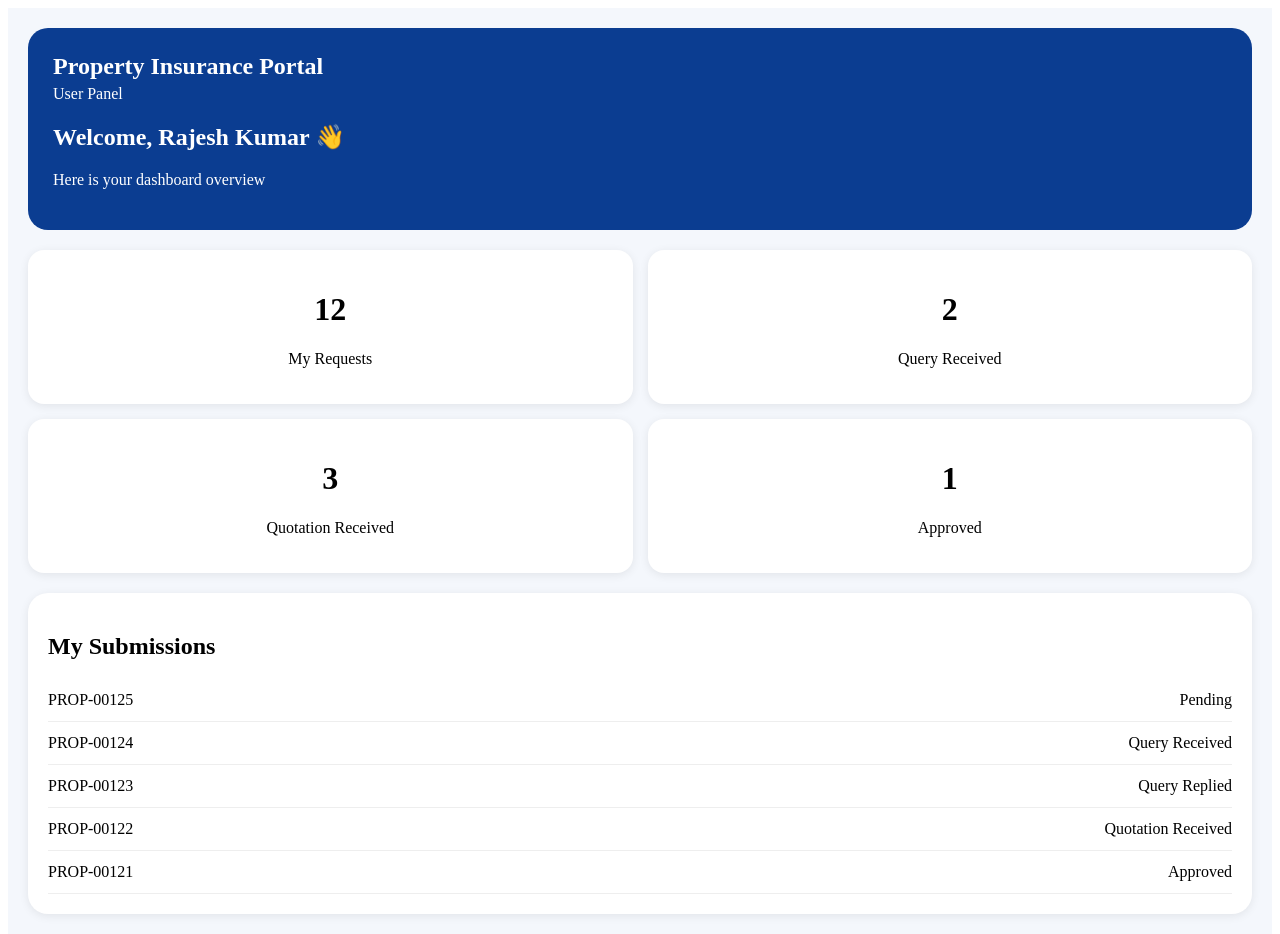
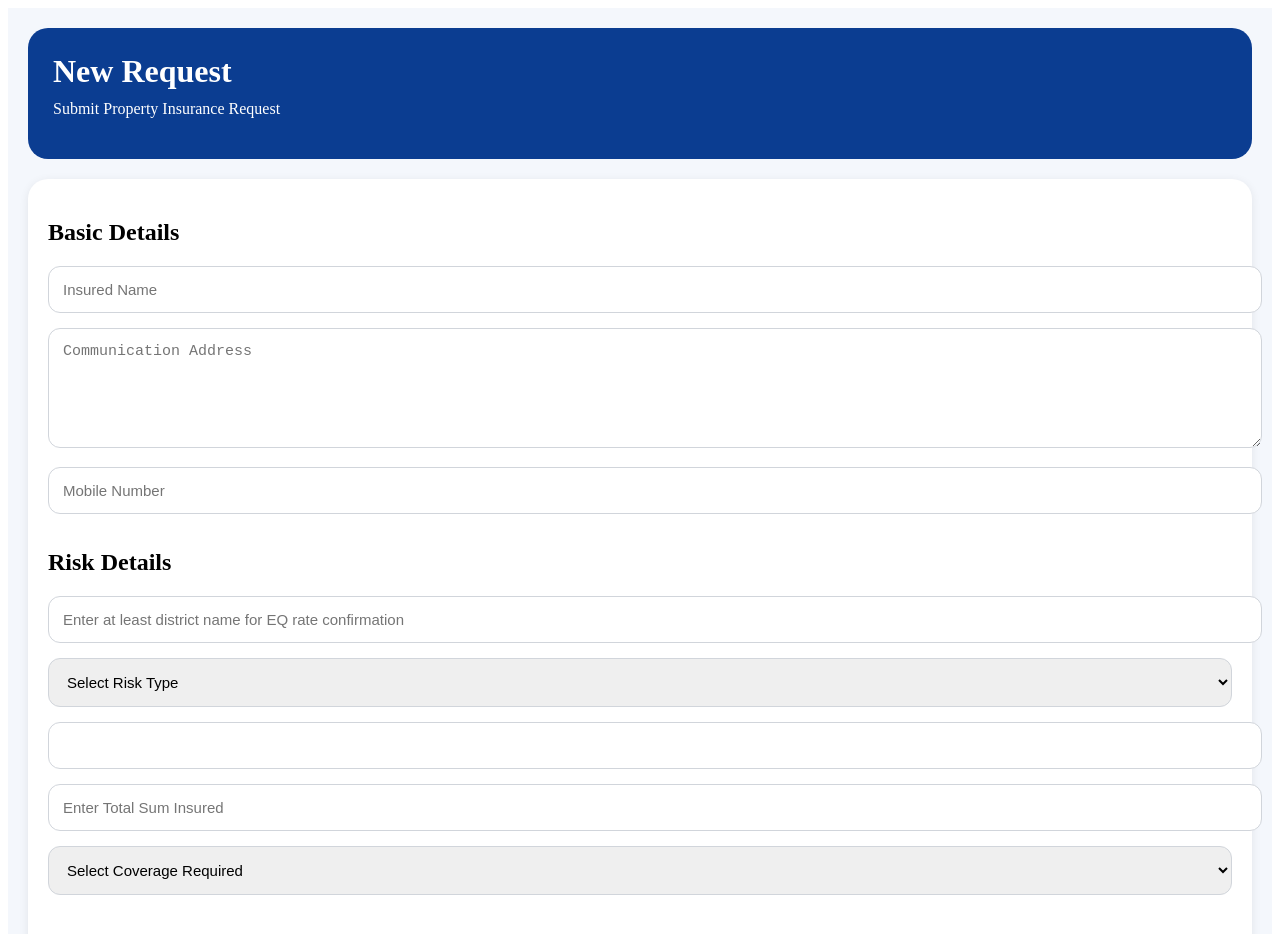
Before and after one commit to Arunsonly/property-insurance-portal, a Next.js app: page /user/dashboard in a window 1280 px wide. Shown: the top 934 px of the page. Built offline with nearby package versions, Linux system fonts and the light colour scheme.

Commit message:
Update dashboard.js

```diff
--- a/pages/user/dashboard.js
+++ b/pages/user/dashboard.js
@@ -1,4 +1,37 @@
-export default function UserDashboard() {
+import { useState } from "react";
+
+export default function NewRequest() {
+  const [riskType, setRiskType] = useState("");
+  const [businessPlaceholder, setBusinessPlaceholder] =
+    useState("");
+
+  const handleRiskType = (value) => {
+    setRiskType(value);
+
+    if (value === "Manufacturing Unit") {
+      setBusinessPlaceholder(
+        "Name of goods manufacturing"
+      );
+    } else if (
+      value === "Godown (Open)" ||
+      value === "Godown (Closed)"
+    ) {
+      setBusinessPlaceholder(
+        "Name of goods storage"
+      );
+    } else if (value === "Retail Shop") {
+      setBusinessPlaceholder(
+        "Name of Goods selling (Kirana, Electric, Puncture Shop etc.)"
+      );
+    } else if (value === "Other") {
+      setBusinessPlaceholder(
+        "Enter the business activities details"
+      );
+    } else {
+      setBusinessPlaceholder("");
+    }
+  };
+
   return (
     <div
       style={{
@@ -8,6 +41,7 @@ export default function UserDashboard() {
       }}
     >
       {/* Header */}
+
       <div
         style={{
           background: "#0b3d91",
@@ -17,96 +51,167 @@ export default function UserDashboard() {
           marginBottom: "20px",
         }}
       >
-        <h2 style={{ margin: 0 }}>Property Insurance Portal</h2>
-        <p style={{ marginTop: "5px" }}>User Panel</p>
+        <h1 style={{ margin: 0 }}>
+          New Request
+        </h1>
 
-        <div style={{ marginTop: "20px" }}>
-          <h2>Welcome, Rajesh Kumar 👋</h2>
-          <p>Here is your dashboard overview</p>
-        </div>
+        <p style={{ marginTop: "10px" }}>
+          Submit Property Insurance Request
+        </p>
       </div>
 
-      {/* Summary Cards */}
-      <div
-        style={{
-          display: "grid",
-          gridTemplateColumns: "repeat(2,1fr)",
-          gap: "15px",
-          marginBottom: "20px",
-        }}
-      >
-        <div style={cardStyle}>
-          <h1>12</h1>
-          <p>My Requests</p>
-        </div>
+      {/* Form */}
 
-        <div style={cardStyle}>
-          <h1>2</h1>
-          <p>Query Received</p>
-        </div>
-
-        <div style={cardStyle}>
-          <h1>3</h1>
-          <p>Quotation Received</p>
-        </div>
-
-        <div style={cardStyle}>
-          <h1>1</h1>
-          <p>Approved</p>
-        </div>
-      </div>
-
-      {/* My Submissions */}
       <div
         style={{
           background: "#fff",
           borderRadius: "20px",
           padding: "20px",
-          boxShadow: "0 2px 10px rgba(0,0,0,0.08)",
+          boxShadow:
+            "0 2px 10px rgba(0,0,0,0.08)",
         }}
       >
-        <h2>My Submissions</h2>
+        <h2>Basic Details</h2>
 
-        <div style={rowStyle}>
-          <span>PROP-00125</span>
-          <span>Pending</span>
+        <input
+          type="text"
+          placeholder="Insured Name"
+          style={inputStyle}
+        />
+
+        <textarea
+          placeholder="Communication Address"
+          style={{
+            ...inputStyle,
+            height: "90px",
+          }}
+        />
+
+        <input
+          type="text"
+          placeholder="Mobile Number"
+          style={inputStyle}
+        />
+
+        <h2>Risk Details</h2>
+
+        <input
+          type="text"
+          placeholder="Enter at least district name for EQ rate confirmation"
+          style={inputStyle}
+        />
+
+        <select
+          value={riskType}
+          onChange={(e) =>
+            handleRiskType(e.target.value)
+          }
+          style={inputStyle}
+        >
+          <option value="">
+            Select Risk Type
+          </option>
+
+          <option>
+            Manufacturing Unit
+          </option>
+
+          <option>
+            Godown (Open)
+          </option>
+
+          <option>
+            Godown (Closed)
+          </option>
+
+          <option>
+            Retail Shop
+          </option>
+
+          <option>
+            Other
+          </option>
+        </select>
+
+        <input
+          type="text"
+          placeholder={businessPlaceholder}
+          style={inputStyle}
+        />
+
+        <input
+          type="number"
+          placeholder="Enter Total Sum Insured"
+          style={inputStyle}
+        />
+
+        <select style={inputStyle}>
+          <option>
+            Select Coverage Required
+          </option>
+
+          <option>
+            Fire + STFI + EQ
+          </option>
+
+          <option>
+            Fire + STFI + EQ + Burglary
+          </option>
+
+          <option>
+            Fire + STFI + EQ + Terrorism
+          </option>
+
+          <option>
+            Fire + STFI + EQ + Terrorism +
+            Burglary
+          </option>
+        </select>
+
+        <h2>Documents</h2>
+
+        <div
+          style={{
+            border:
+              "2px dashed #cbd5e1",
+            borderRadius: "15px",
+            padding: "20px",
+            marginBottom: "20px",
+            textAlign: "center",
+          }}
+        >
+          <input type="file" />
+
+          <p>
+            Upload Proposal Form /
+            Photos / Previous Policy
+          </p>
         </div>
 
-        <div style={rowStyle}>
-          <span>PROP-00124</span>
-          <span>Query Received</span>
-        </div>
-
-        <div style={rowStyle}>
-          <span>PROP-00123</span>
-          <span>Query Replied</span>
-        </div>
-
-        <div style={rowStyle}>
-          <span>PROP-00122</span>
-          <span>Quotation Received</span>
-        </div>
-
-        <div style={rowStyle}>
-          <span>PROP-00121</span>
-          <span>Approved</span>
-        </div>
+        <button
+          style={{
+            width: "100%",
+            background: "#22c55e",
+            color: "#fff",
+            border: "none",
+            padding: "16px",
+            borderRadius: "12px",
+            fontSize: "18px",
+            fontWeight: "bold",
+          }}
+        >
+          Submit Request
+        </button>
       </div>
     </div>
   );
 }
 
-const cardStyle = {
-  background: "#fff",
-  borderRadius: "16px",
-  padding: "20px",
-  textAlign: "center",
-  boxShadow: "0 2px 10px rgba(0,0,0,0.08)",
+const inputStyle = {
+  width: "100%",
+  padding: "14px",
+  marginBottom: "15px",
+  borderRadius: "12px",
+  border: "1px solid #d1d5db",
+  fontSize: "15px",
 };
-
-const rowStyle = {
-  display: "flex",
-  justifyContent: "space-between",
-  padding: "12px 0",
-  borderBottom: "1px solid #eee",
-};
```
